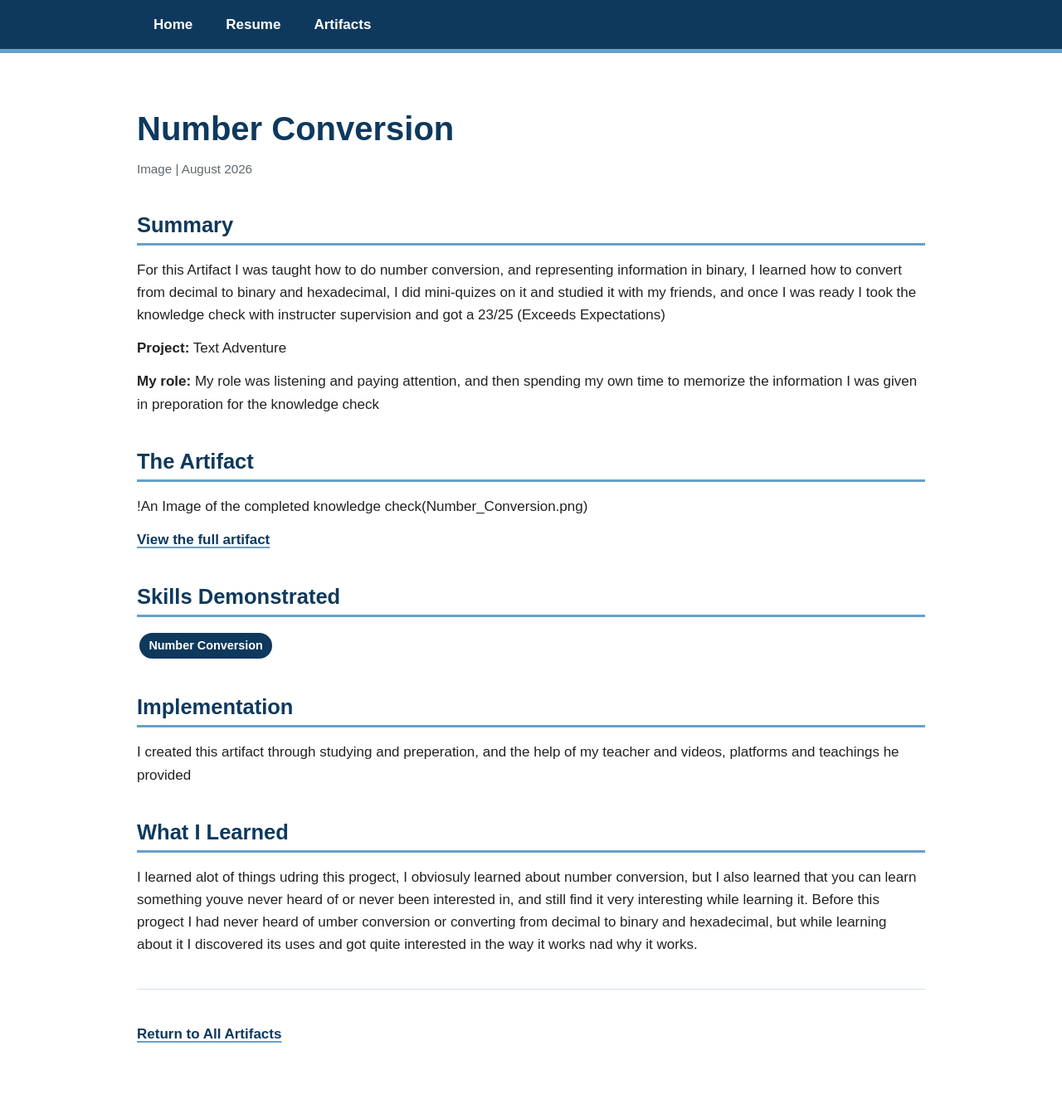
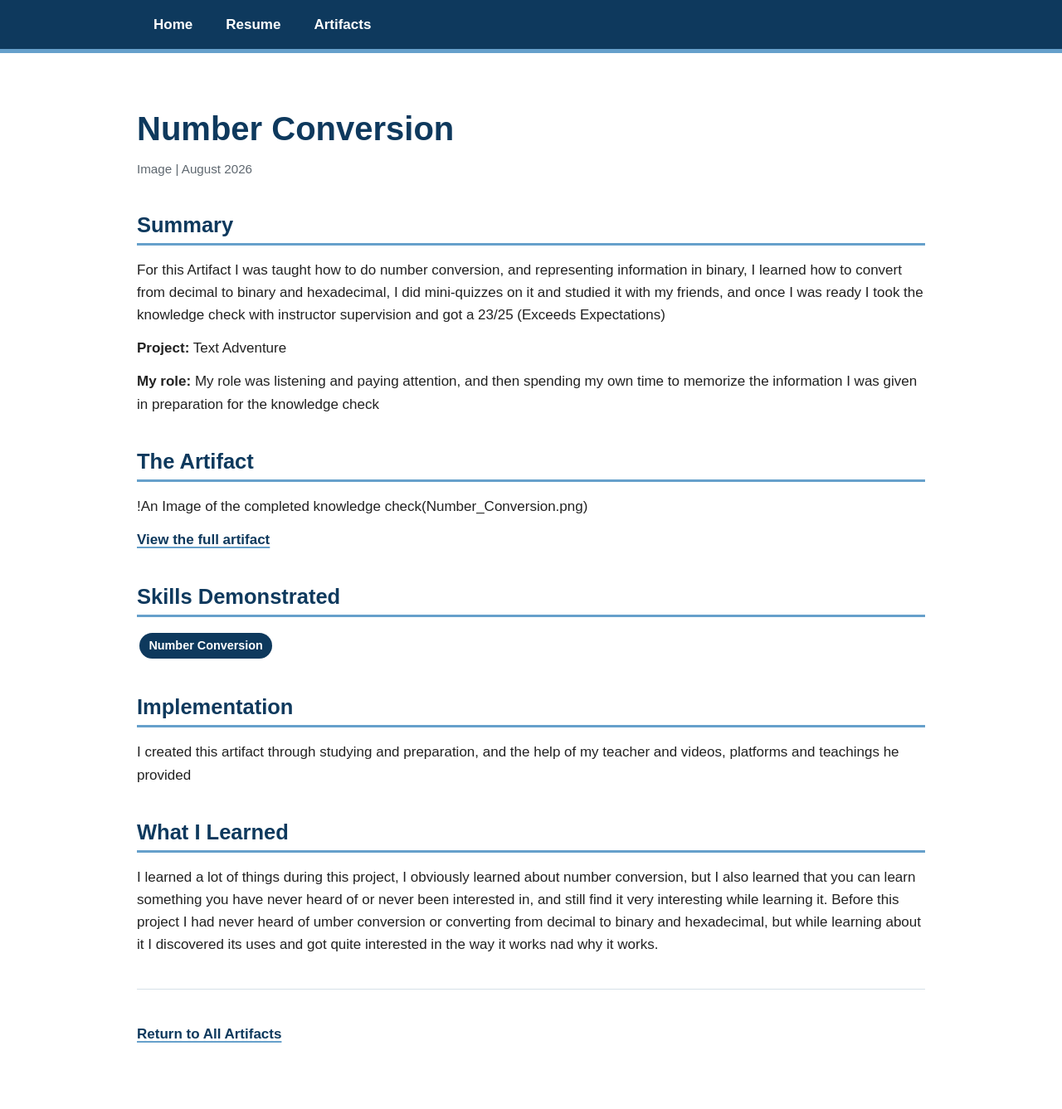
Before and after one commit to KaplanTonelli/apex-portfolio, a Jekyll site: the page built from artifacts/Number_Conversion/index.md, in a window 1280 px wide. Shown: the whole page at 83% size. Built offline with Jekyll 4.4.1, drawn with Linux system fonts in a browser that asks for light colours.

Commit message:
spellcheck

```diff
--- a/artifacts/Number_Conversion/index.md
+++ b/artifacts/Number_Conversion/index.md
@@ -9,11 +9,11 @@ title: Number Conversion
 
 ## Summary
 
-For this Artifact I was taught how to do number conversion, and representing information in binary, I learned how to convert from decimal to binary and hexadecimal, I did mini-quizes on it and studied it with my friends, and once I was ready I took the knowledge check with instructer supervision and got a 23/25 (Exceeds Expectations)
+For this Artifact I was taught how to do number conversion, and representing information in binary, I learned how to convert from decimal to binary and hexadecimal, I did mini-quizzes on it and studied it with my friends, and once I was ready I took the knowledge check with instructor supervision and got a 23/25 (Exceeds Expectations)
 
 **Project:** Text Adventure
 
-**My role:** My role was listening and paying attention, and then spending my own time to memorize the information I was given in preporation for the knowledge check
+**My role:** My role was listening and paying attention, and then spending my own time to memorize the information I was given in preparation for the knowledge check
 
 ## The Artifact
 
@@ -29,11 +29,11 @@ For this Artifact I was taught how to do number conversion, and representing inf
 ## Implementation
 
 
-I created this artifact through studying and preperation, and the help of my teacher and videos, platforms and teachings he provided
+I created this artifact through studying and preparation, and the help of my teacher and videos, platforms and teachings he provided
 
 
 ## What I Learned
-I learned alot of things udring this progect, I obviosuly learned about number conversion, but I also learned that you can learn something youve never heard of or never been interested in, and still find it very interesting while learning it. Before this progect I had never heard of umber conversion or converting from decimal to binary and hexadecimal, but while learning about it I discovered its uses and got quite interested in the way it works nad why it works.
+I learned a lot of things during this project, I obviously learned about number conversion, but I also learned that you can learn something you have never heard of or never been interested in, and still find it very interesting while learning it. Before this project I had never heard of umber conversion or converting from decimal to binary and hexadecimal, but while learning about it I discovered its uses and got quite interested in the way it works nad why it works.
 
 ---
 
```
Also changed, not shown: artifacts.md (+1 -1 lines), artifacts/Workstation/index.md (+4 -4 lines), index.md (+1 -1 lines), README.md.
